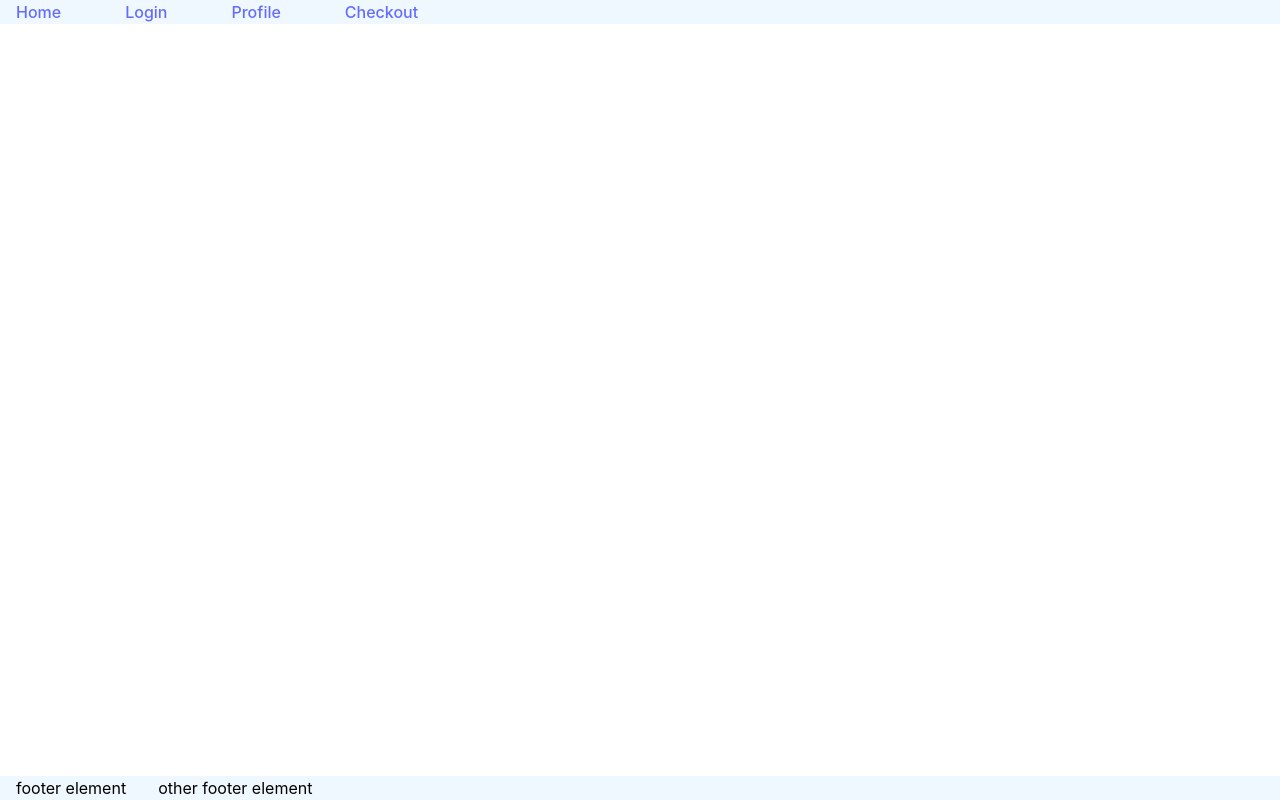
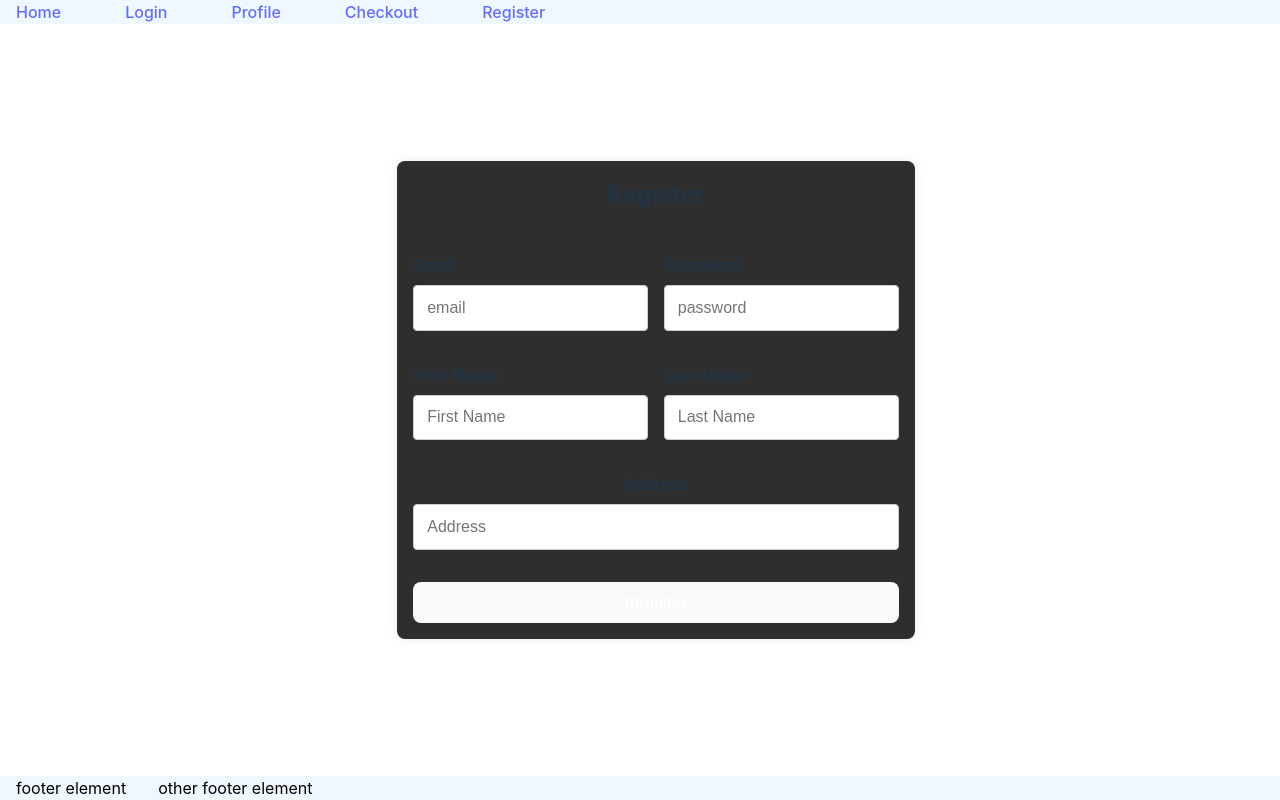
Before and after one commit to 2014-JavaFS/celestial_emporium_frontend, a React (Vite) app: page /register in a window 1280 px wide. Built offline with nearby package versions, Linux system fonts and the light colour scheme.

Commit message:
register page and login page finished

```diff
--- a/src/App.tsx
+++ b/src/App.tsx
@@ -6,6 +6,7 @@ import Footer from './components/footer/Footer'
 import Login from './pages/login/Login'
 import Profile from './pages/profile/Profile'
 import Checkout from './pages/checkout/Checkout'
+import Register from './pages/register/Register'
 
 function App() {
 
@@ -19,6 +20,7 @@ function App() {
           <Route path="/login" element={<Login/>}></Route>
           <Route path="/profile" element={<Profile/>}></Route>
           <Route path="/checkout" element={<Checkout/>}></Route>
+          <Route path="/register" element={<Register/>}></Route>
         </Routes>
       </main>
 
--- a/src/components/nav/Nav.tsx
+++ b/src/components/nav/Nav.tsx
@@ -9,6 +9,7 @@ function Nav() {
         <li><Link to="/login">Login</Link></li>
         <li><Link to="/profile">Profile</Link></li>
         <li><Link to="/checkout">Checkout</Link></li>
+        <li><Link to="/register">Register</Link></li>
       </ul>
     </nav>
   );
--- a/src/pages/login/Login.css
+++ b/src/pages/login/Login.css
@@ -1,11 +1,9 @@
-Container styling
 .login-container {
     width: 100%;
     height: 100%;
     display: flex;
     justify-content: center;
     align-items: center;
-    background-color: blue;
 }
 .form-container {
     max-width: 600px; /* Sets a maximum width for the form */
--- a/src/pages/register/Register.css
+++ b/src/pages/register/Register.css
@@ -0,0 +1,72 @@
+.form-container {
+    max-width: 600px; /* Sets a maximum width for the form */
+    margin: 0 auto; /* Centers the form horizontally */
+    padding: 1em;
+    background: #2e2e2e;
+    border-radius: 8px;
+    box-shadow: 0 0 10px rgba(0, 0, 0, 0.1);
+    display: grid;
+    grid-template-columns: repeat(2, 1fr); /* Creates two equal columns */
+    gap: 1em; /* Adds space between grid items */
+  }
+
+  /* Header styling */
+  .form-container h2 {
+    grid-column: span 2; /* Makes the header span both columns */
+    margin-bottom: 1em;
+    font-size: 1.5em;
+    text-align: center;
+  }
+
+  /* Form group styling */
+  .form-group {
+    margin-bottom: 1em;
+  }
+
+  .form-group.center {
+    grid-column: 1 / -1; /* Centers the form group */
+    display: flex;
+    flex-direction: column;
+    justify-content: center;
+    align-items: center;/* Centers the content horizontally */
+  }
+
+  .form-group.center textarea {
+    width: 100%; /* Adjust the width as needed */
+  }
+
+  /* Label styling */
+  .form-group label {
+    display: block;
+    margin-bottom: 0.5em;
+    font-weight: bold;
+  }
+
+  /* Input and textarea styling */
+  .form-group input {
+    width: 100%; /* Makes the input and textarea span the full width of the container */
+    padding: 0.8em;
+    border: 1px solid #ccc;
+    border-radius: 4px;
+    font-size: 1em;
+  }
+
+
+  /* Button styling */
+  button {
+    grid-column: span 2; /* Makes the button span both columns */
+    display: block;
+    width: 100%; /* Makes the button span the full width of the container */
+    padding: 0.8em;
+    border: none;
+    border-radius: 4px;
+    background-color: #007bff;
+    color: white;
+    font-size: 1em;
+    cursor: pointer;
+    transition: background-color 0.3s ease;
+  }
+
+  button:hover {
+    background-color: #0056b3;
+  }
--- a/src/pages/register/Register.tsx
+++ b/src/pages/register/Register.tsx
@@ -0,0 +1,81 @@
+import './Register.css'
+import { useState } from 'react';
+import { useNavigate } from 'react-router-dom';
+
+function Register() {
+
+    const [email, setEmail] = useState("")
+    const [password, setPassword] = useState("")
+    const [firstName, setFirstName] = useState("")
+    const [lastName, setLastName] = useState("")
+    const [address, setAddress] = useState("")
+    const [error, setError] = useState("")
+    const navigate = useNavigate();
+
+
+    const handleSubmit = async (event: React.FormEvent<HTMLFormElement>) => {
+        event.preventDefault();
+        const formData = {email, password, firstName, lastName, address}
+        try {
+            const response = await fetch('http://localhost:8080/auth/register', {
+                method: 'POST',
+                headers: {
+                    'Content-Type': 'application/json'
+                },
+                body: JSON.stringify(formData)
+            })
+            if (response.ok) {
+
+                console.log(response)
+                navigate('/login')
+            } else {
+                const errorData = await response.json();
+                setError(errorData.message || 'Registration failed. Please try again')
+            }
+
+        } catch (error) {
+            console.log(error)
+        }
+
+    }
+
+
+
+    return (
+        <div className="login-container">
+            <form className="form-container" onSubmit={handleSubmit}>
+                <h2>Register</h2>
+                {error && <div className='error-message'>{error}</div>}
+                <div className="form-group">
+                    <label htmlFor="register-email">Email</label>
+                    <input type="email" id="register-email" placeholder="email" required value={email}
+                    onChange={(e) => setEmail(e.target.value)}></input>
+                </div>
+                <div className="form-group">
+                    <label htmlFor="register-password">Password</label>
+                    <input type="password" id="register-password" placeholder="password" required value={password}
+                    onChange={(e) => setPassword(e.target.value)}></input>
+                </div>
+                <div className="form-group">
+                    <label htmlFor="register-firstName">First Name</label>
+                    <input type="text" id="register-firstName" placeholder="First Name" required value={firstName}
+                    onChange={(e) => setFirstName(e.target.value)}></input>
+                </div>
+                <div className="form-group">
+                    <label htmlFor="register-lastName">Last Name</label>
+                    <input type="text" id="register-lastName" placeholder="Last Name" required value={lastName}
+                    onChange={(e) => setLastName(e.target.value)}></input>
+                </div>
+                <div className="form-group center">
+                    <label htmlFor="register-address">Address</label>
+                    <input type="text" id="register-address" placeholder="Address" required value={address}
+                    onChange={(e) => setAddress(e.target.value)}></input>
+                </div>
+                <button type="submit">Register</button>
+            </form>
+        </div>
+    )
+
+}
+
+export default Register;
```
